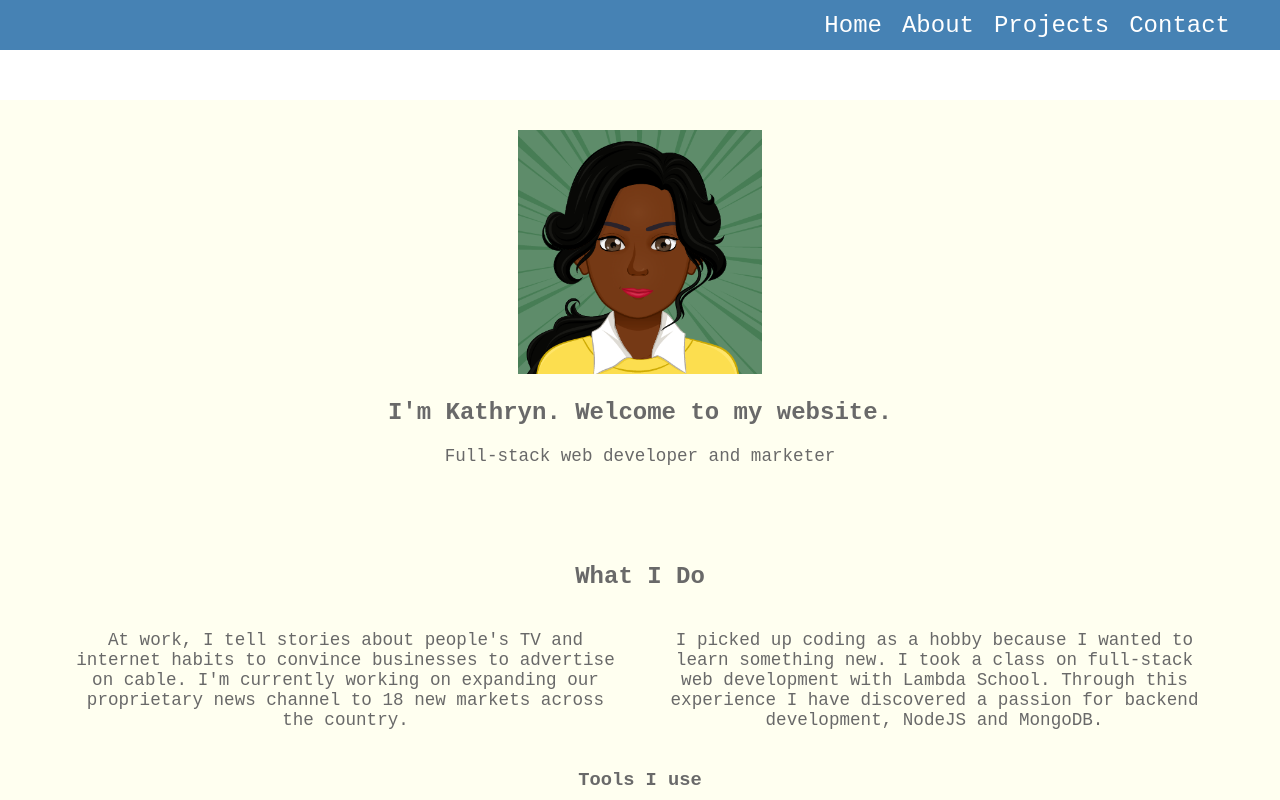
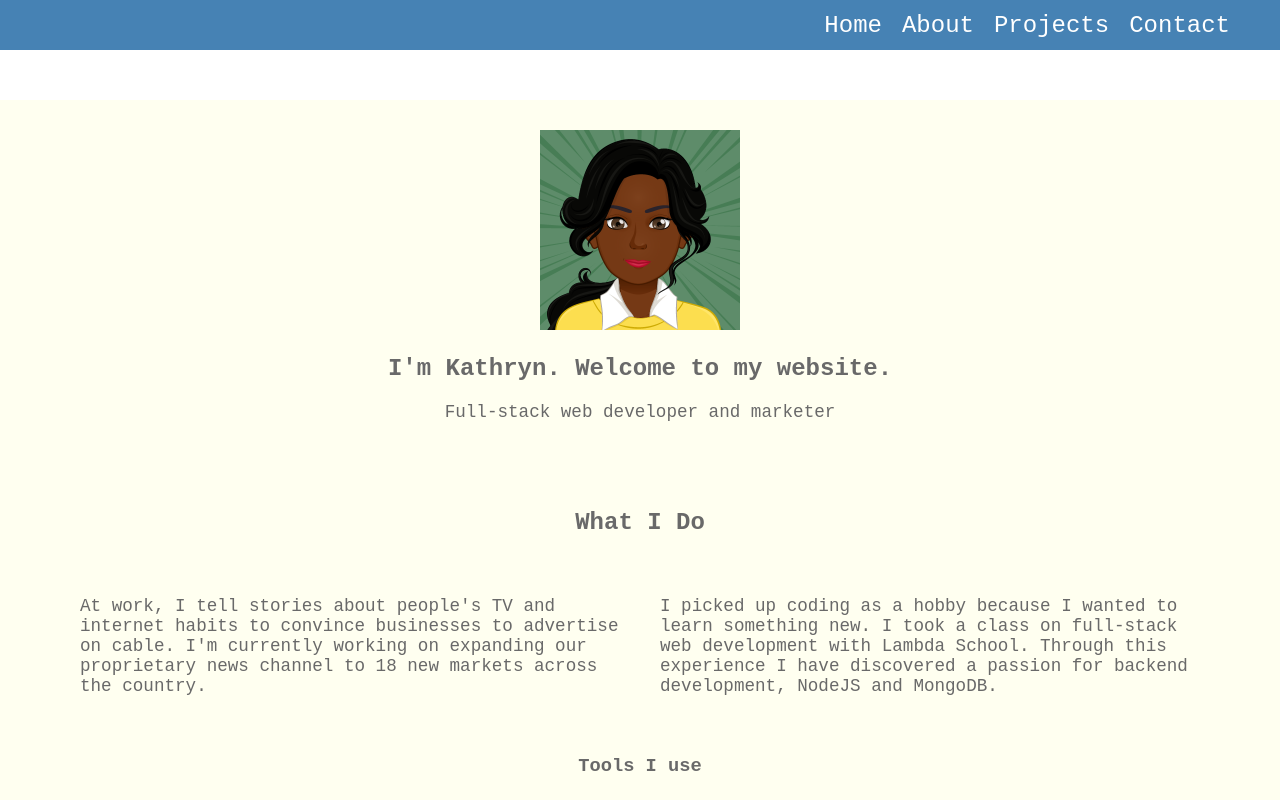
Before and after one commit to khamp19/personal-site, a React (Create React App) app: page / in a window 1280 px wide. Shown: the top 800 px of the page. Built offline with nearby package versions, Linux system fonts and the light colour scheme.

Commit message:
updating favicon

```diff
--- a/public/index.html
+++ b/public/index.html
@@ -4,8 +4,8 @@
     <meta charset="utf-8">
     <meta name="viewport" content="width=device-width, initial-scale=1, shrink-to-fit=no">
     <meta name="theme-color" content="#000000">
-    <!-- <link rel="stylesheet" href="https://cdnjs.cloudflare.com/ajax/libs/font-awesome/4.7.0/css/font-awesome.min.css"> -->
     <link rel="stylesheet" href="https://use.fontawesome.com/releases/v5.0.13/css/all.css" integrity="sha384-DNOHZ68U8hZfKXOrtjWvjxusGo9WQnrNx2sqG0tfsghAvtVlRW3tvkXWZh58N9jp" crossorigin="anonymous">
+
 
     <!--
       manifest.json provides metadata used when your web app is added to the
--- a/src/components/components.css
+++ b/src/components/components.css
@@ -8,6 +8,7 @@
   align-items: center;
   list-style-type: none;
   position: fixed;
+  z-index: 1;
   font-size: 150%;
   top: 0;
   width: 100%;
@@ -47,22 +48,25 @@
   padding: 20px;
   list-style-type: none;
   justify-content: center;
-  padding: 30px;
 }
 
 .about-image {
-  width: 20%;
-  height: 20%;
+  width: 200px;
+  height: 200px;
 }
 
 .Work {
+  padding: 20px;
   display: flex;
+  flex-wrap: wrap;
   justify-content: center;
 }
 
 .Work p {
-  width: 45%;
-  margin: 20px;
+  padding: 10px;
+  margin: 10px;
+  max-width: 45%;
+  text-align: left;
 }
 
 .Skills ul {
```
Also changed, not shown: 1 other file (tests, documents, lock files or other folders).
